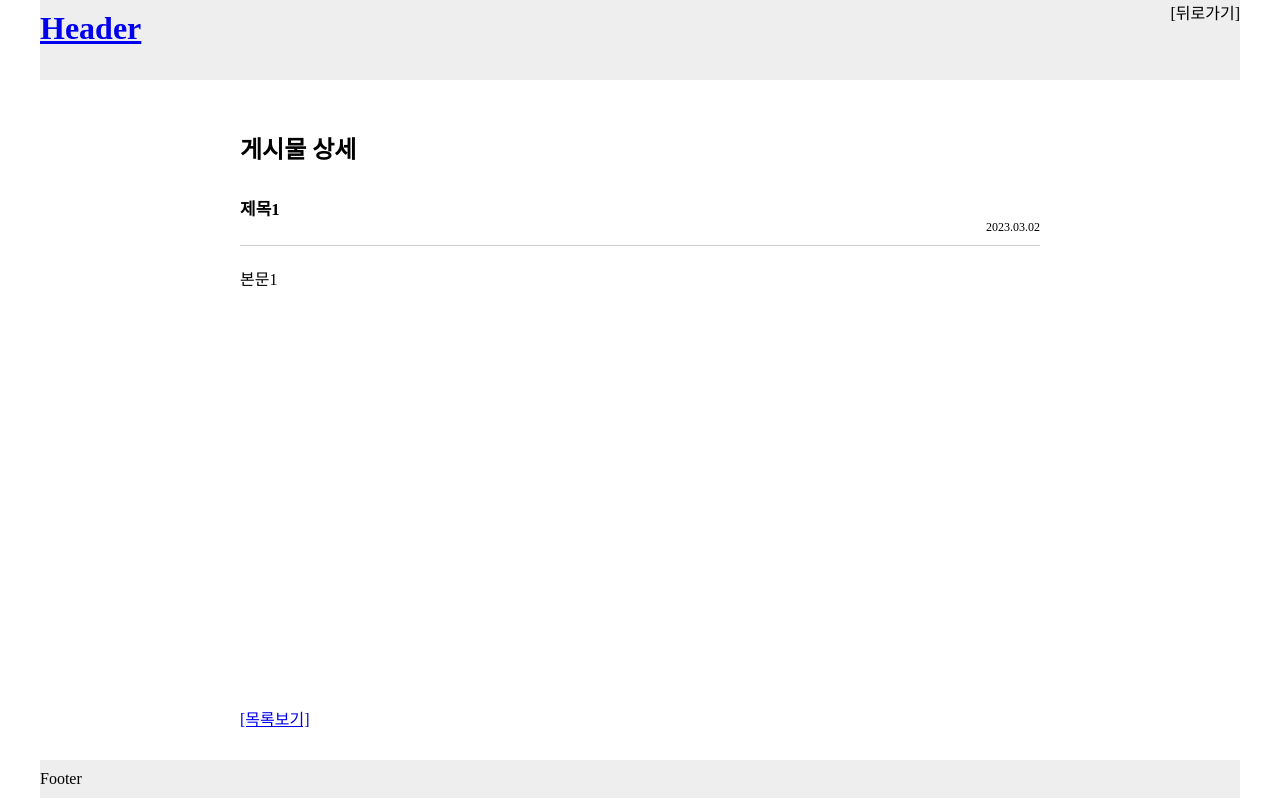
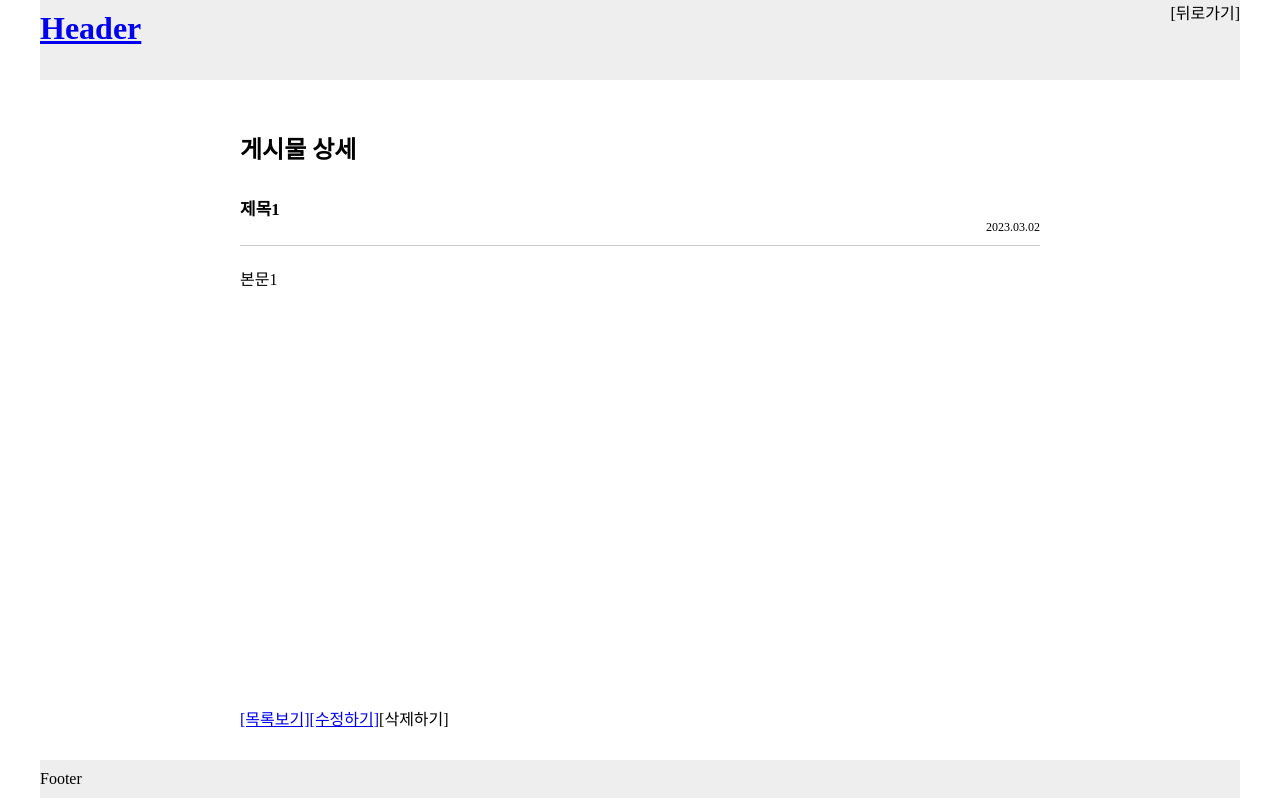
Before and after one commit to kiplayer/test_nuxt, a Nuxt app: page /board/1 in a window 1280 px wide. Built offline with nearby package versions, Linux system fonts and the light colour scheme.

Commit message:
Add CSS Scoped

```diff
--- a/components/BoardItem.vue
+++ b/components/BoardItem.vue
@@ -23,7 +23,7 @@ export default {
 };
 </script>
 
-<style>
+<style scoped>
 .boardItem{display:block;padding:10px;}
 .boardItem .title{display:block;margin-bottom:10px;font-size:17px;}
 .boardItem .content{display:block;margin-bottom:10px;}
--- a/components/BoardList.vue
+++ b/components/BoardList.vue
@@ -21,7 +21,7 @@ export default {
 };
 </script>
 
-<style>
+<style scoped>
 .boardList{display:block;list-style:none;border:1px #ccc solid;border-bottom:0px none;}
 .boardList > li{display:block;list-style:none;margin:0;padding:0;border-bottom:1px #ccc solid;}
 .boardList a{display:block;text-decoration:none;}
--- a/components/BoardSearch.vue
+++ b/components/BoardSearch.vue
@@ -25,7 +25,7 @@ export default {
 };
 </script>
 
-<style>
+<style scoped>
 .boardSearch{margin-bottom:20px;text-align:right;}
 .boardSearch input,
 .boardSearch button{height:30px;}
--- a/pages/board/_id.vue
+++ b/pages/board/_id.vue
@@ -14,6 +14,8 @@
       </div>
       <div class="boardBtn">
         <nuxt-link :to="{path:'/board/list'}">[목록보기]</nuxt-link>
+        <nuxt-link :to="{path:'/board/write', query:{id:1}}">[수정하기]</nuxt-link>
+        <a @click="doDelete">[삭제하기]</a>
       </div>
     </div>
   </section>
@@ -63,12 +65,18 @@ export default {
         date:'2023.03.02'
       };
       console.log(this.detailData);
-    }
+    },
+    doDelete: function() {
+      if(confirm("삭제하시겠습니까?")){
+        alert("삭제되었습니다.");
+        this.$router.push('/board/list')
+      }
+    },
   },
 };
 </script>
 
-<style>
+<style scoped>
 .container{margin:0 auto;width:800px;}
 .boardDetail{display:block;}
 .boardDetail .title{display:block;padding:10px 0;border-bottom:1px #ccc solid;}
--- a/pages/board/list.vue
+++ b/pages/board/list.vue
@@ -11,6 +11,9 @@
           '{{ listParams.keyword }}' 검색결과
         </div>
         <BoardList v-bind="listData" />
+      </div>
+      <div class="boardListBtn">
+        <nuxt-link :to="{path:'/board/write'}">[글쓰기]</nuxt-link>
       </div>
     </div>
   </section>
@@ -81,7 +84,7 @@ export default {
 };
 </script>
 
-<style>
+<style scoped>
 .container{margin:0 auto;width:800px;}
 .boardWrap h2{margin:0 0 20px;}
 </style>
--- a/pages/board/write.vue
+++ b/pages/board/write.vue
@@ -85,7 +85,15 @@ export default {
         return ;
       }
       if(this.form.inputName == ''){
-        alert('휴대폰번호를 입력해주세요.');
+        alert('작성자명을 입력해주세요.');
+        return ;
+      }
+      if(this.form.inputTitle == ''){
+        alert('제목을 입력해주세요.');
+        return ;
+      }
+      if(this.form.inputContent == ''){
+        alert('내용을 입력해주세요.');
         return ;
       }
 
@@ -96,7 +104,7 @@ export default {
 };
 </script>
 
-<style>
+<style scoped>
 .container{margin:0 auto;width:800px;flex-direction: column;}
 ul.formUI{display:block;}
 ul.formUI li{display:block;margin:10px 0;list-style:none;}
--- a/pages/form.vue
+++ b/pages/form.vue
@@ -119,7 +119,7 @@ export default {
 };
 </script>
 
-<style>
+<style scoped>
 .container{margin:0 auto;width:800px;flex-direction: column;}
 ul.formUI{display:block;}
 ul.formUI li{display:block;margin:10px 0;list-style:none;}
```
